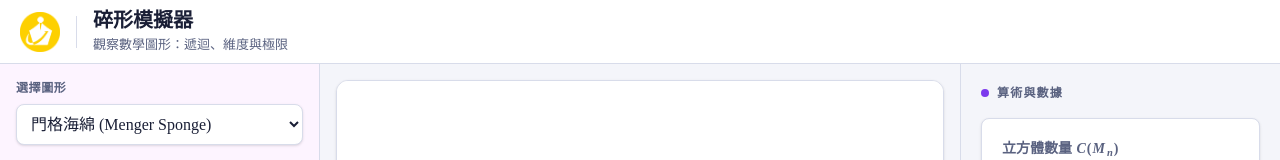
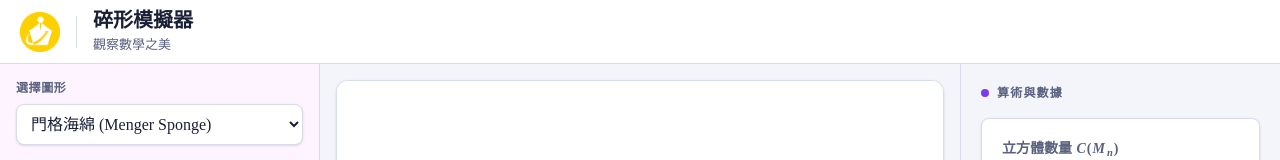
Before and after one commit to milo666888/fractalsimulator, a React (Vite) app: page / in a window 1280 px wide. Shown: the top 160 px of the page. Built offline with nearby package versions, Linux system fonts and the light colour scheme.

Commit message:
refactor: Remove unused logo image and encoding script
The `company-logo.png` and `encode.mjs` files were no longer in use and have been removed to clean up the project. The tagline in `App.tsx` was also slightly modified to be more concise.

```diff
--- a/src/App.tsx
+++ b/src/App.tsx
@@ -49,7 +49,7 @@ export default function App() {
           <h1 className="text-xl font-bold text-[#1a1f36] leading-tight">
             碎形模擬器
           </h1>
-          <p className="text-[13px] text-[#5a6280] mt-0.5 hidden sm:block">觀察數學圖形：遞迴、維度與極限</p>
+          <p className="text-[13px] text-[#5a6280] mt-0.5 hidden sm:block">觀察數學之美</p>
         </div>
       </header>
 
```
Also changed, not shown: encode.mjs (deleted, +0 -4 lines), src/assets/company-logo.png (deleted).
